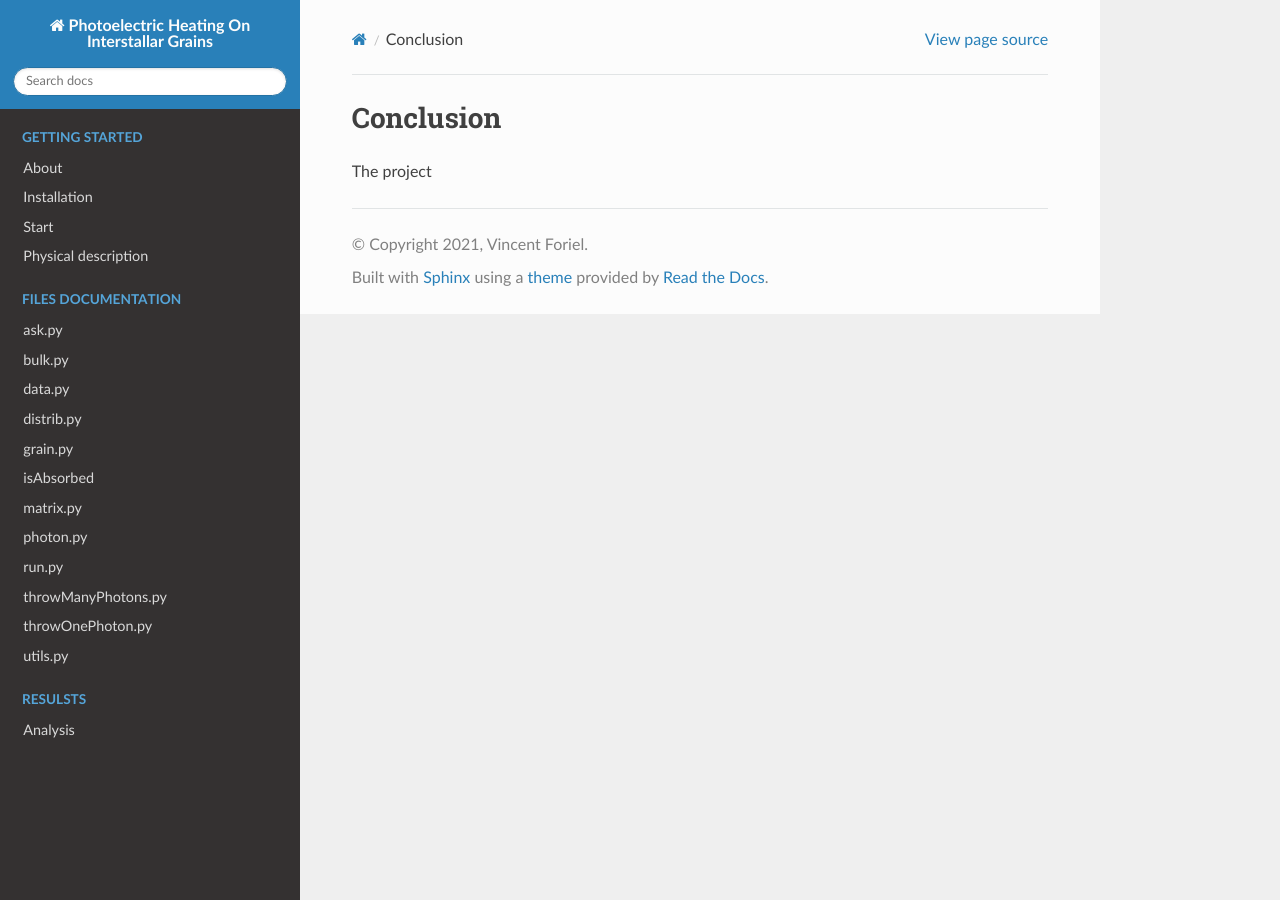
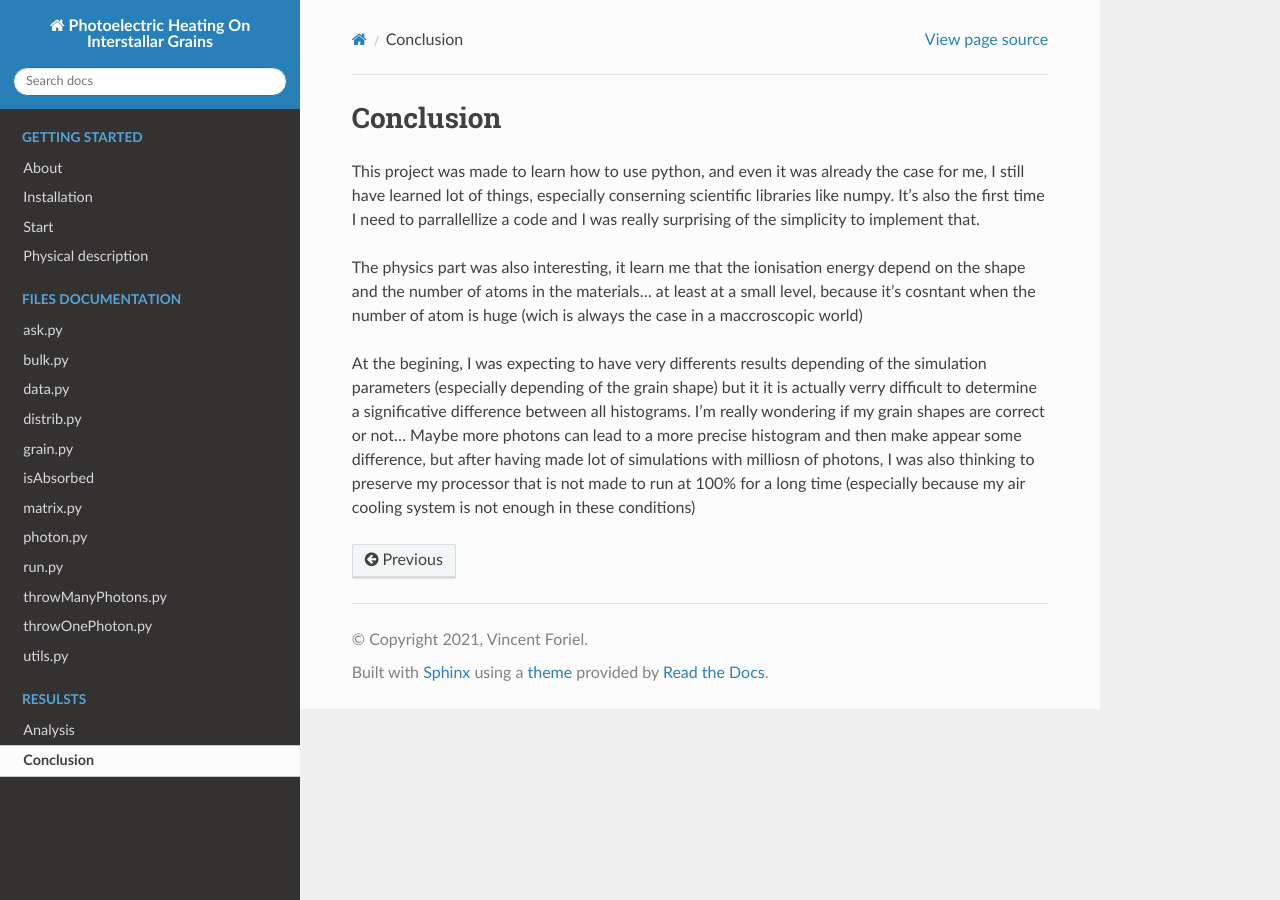
Before and after one commit to LeiRoF/M1-Photoelectric_Heat_On_Interstellar_Grains, a Sphinx documentation site: the page built from docs/conclusion.rst, in a window 1280 px wide. Built offline with Sphinx 7.4.7 and the Read the Docs theme 2.0.0, drawn with Linux system fonts in a browser that asks for light colours.

Commit message:
Fini #2 ?

```diff
--- a/docs/conclusion.rst
+++ b/docs/conclusion.rst
@@ -1,4 +1,9 @@
 Conclusion
 ==========
 
-The project
+This project was made to learn how to use python, and even it was already the case for me, I still have learned lot of things, especially conserning scientific libraries like numpy. It's also the first time I need to parrallellize a code and I was really surprising of the simplicity to implement that.
+
+The physics part was also interesting, it learn me that the ionisation energy depend on the shape and the number of atoms in the materials... at least at a small level, because it's cosntant when the number of atom is huge (wich is always the case in a maccroscopic world)
+
+At the begining, I was expecting to have very differents results depending of the simulation parameters (especially depending of the grain shape) but it it is actually verry difficult to determine a significative difference between all histograms. I'm really wondering if my grain shapes are correct or not...
+Maybe more photons can lead to a more precise histogram and then make appear some difference, but after having made lot of simulations with milliosn of photons, I was also thinking to preserve my processor that is not made to run at 100% for a long time (especially because my air cooling system is not enough in these conditions)
--- a/docs/index.rst
+++ b/docs/index.rst
@@ -37,3 +37,4 @@ Welcome to the Photoelectric Heating On Interstallar Grains documentation!
    :caption: Resulsts
 
    analysis.rst
+   conclusion.rst
```
